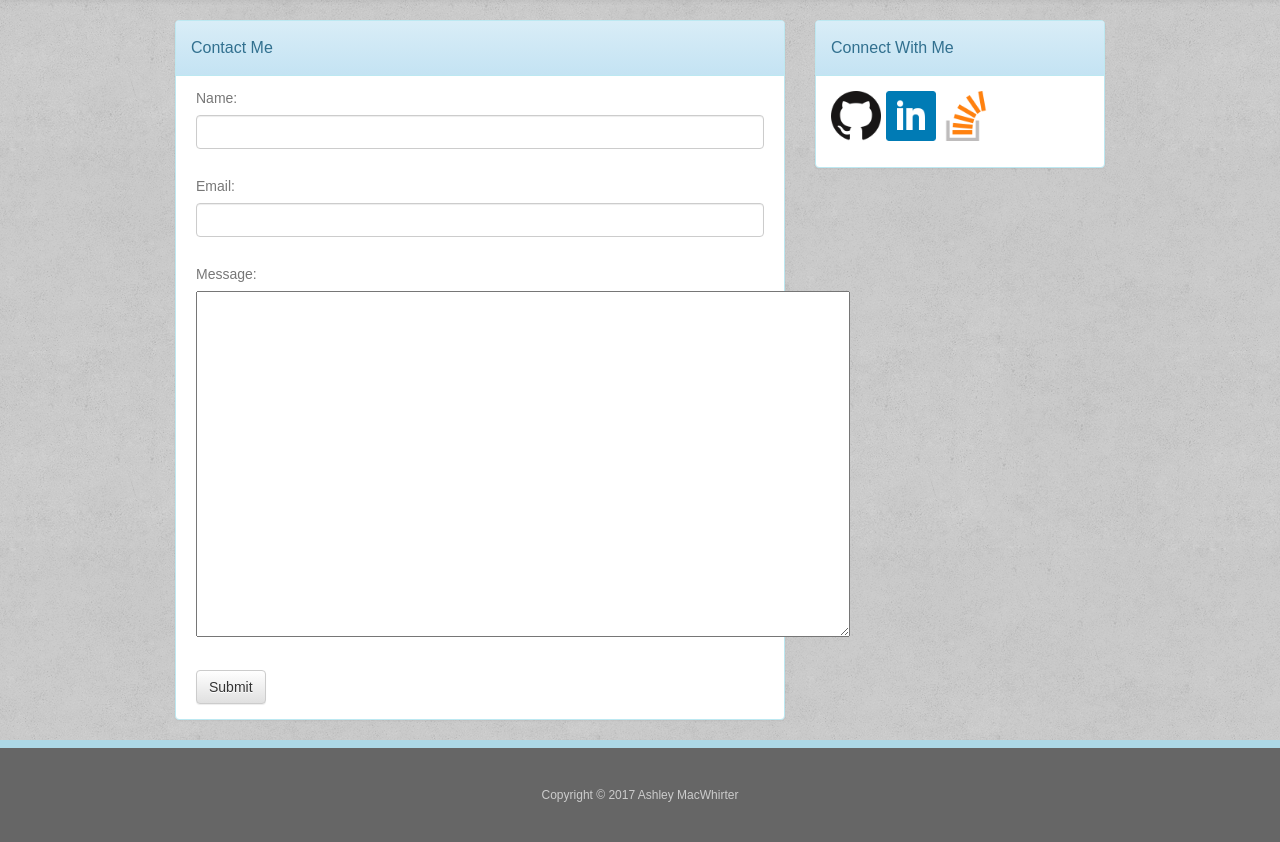
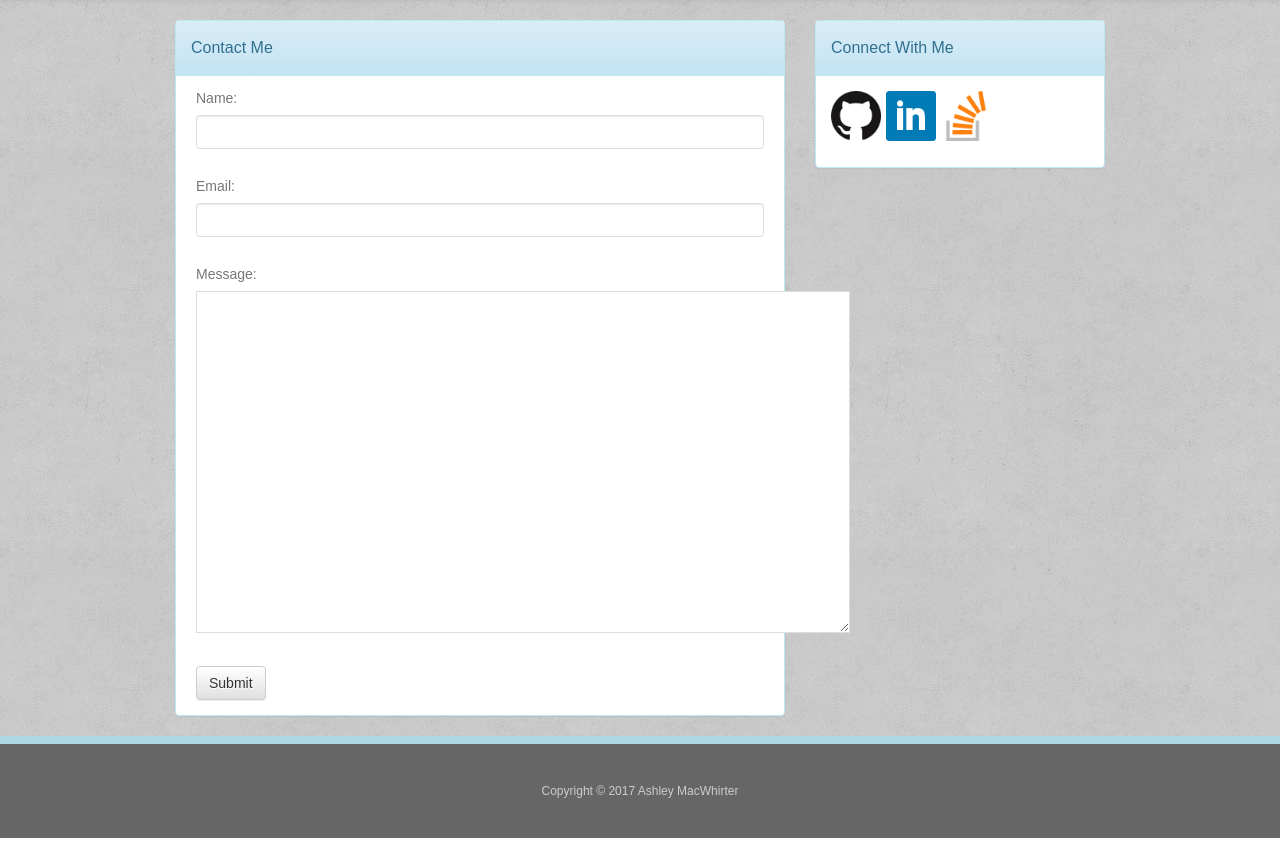
Before and after one commit to amacwhirter/Bootstrap-Portfolio, a PHP site: page /contact.html in a window 1280 px wide. Shown: the part 52-894 px from the top of the page. Run offline with PHP 8.4, Linux system fonts and the light colour scheme; some libraries are stand-ins or nearby versions.

Commit message:
final push

```diff
--- a/assets/css/style.css
+++ b/assets/css/style.css
@@ -63,3 +63,10 @@ footer {
   font-size: 14px;
   border-color: gray;
 }
+
+input[type=text],
+input[type=email],
+textarea {
+  padding: 0 10px;
+  font-size: 14px;
+  border: 1px solid #ddd;
--- a/contact.html
+++ b/contact.html
@@ -48,7 +48,7 @@
                         </div>
                         <div class="form-group">
                             <label for="message">Message:</label>
-                            <textarea id="message" cols="78" rows="10" name="message" required="required"></textarea>
+                            <textarea id="message" cols="76" rows="10" name="message" required="required"></textarea>
                         </div>
                         <div class="form-group">
                             <button type="submit" class="btn btn-default">Submit</button>
```
Also changed, not shown: 1 other file.
